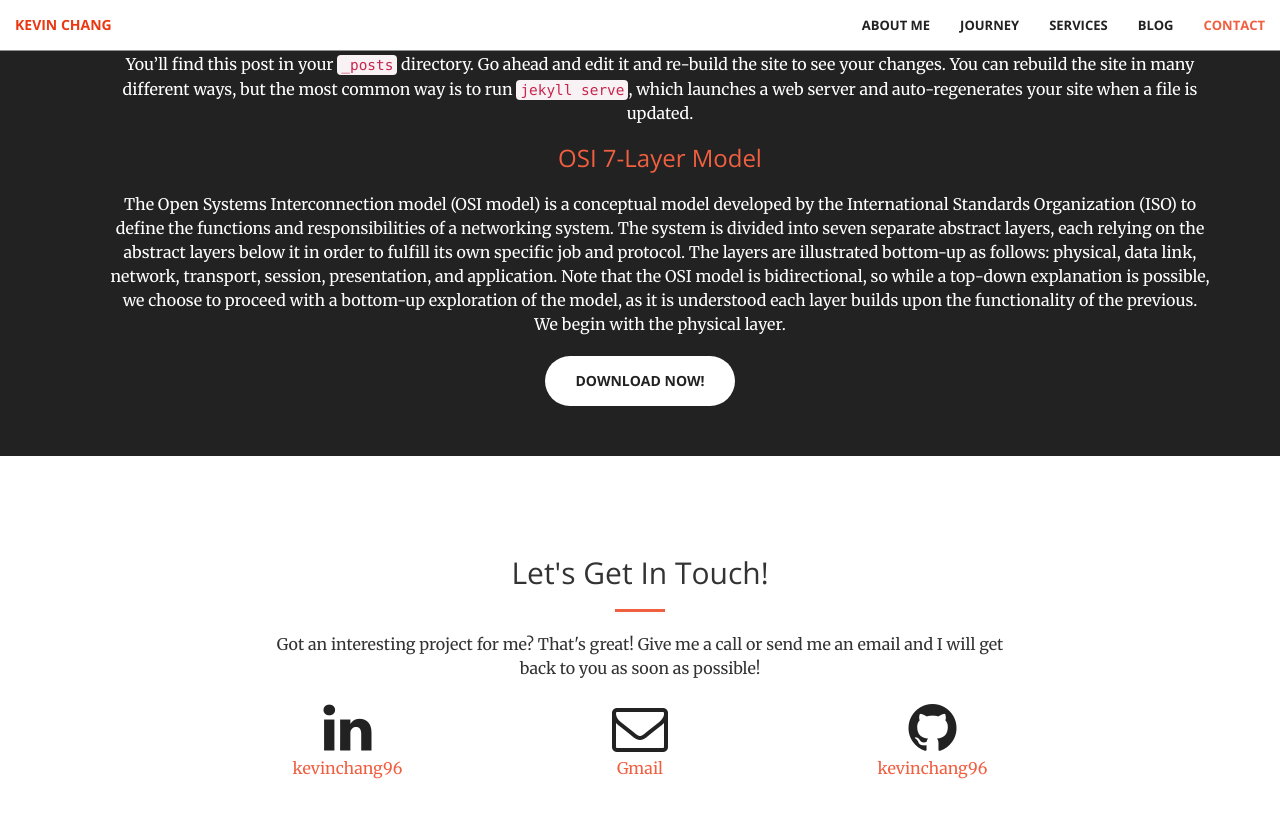
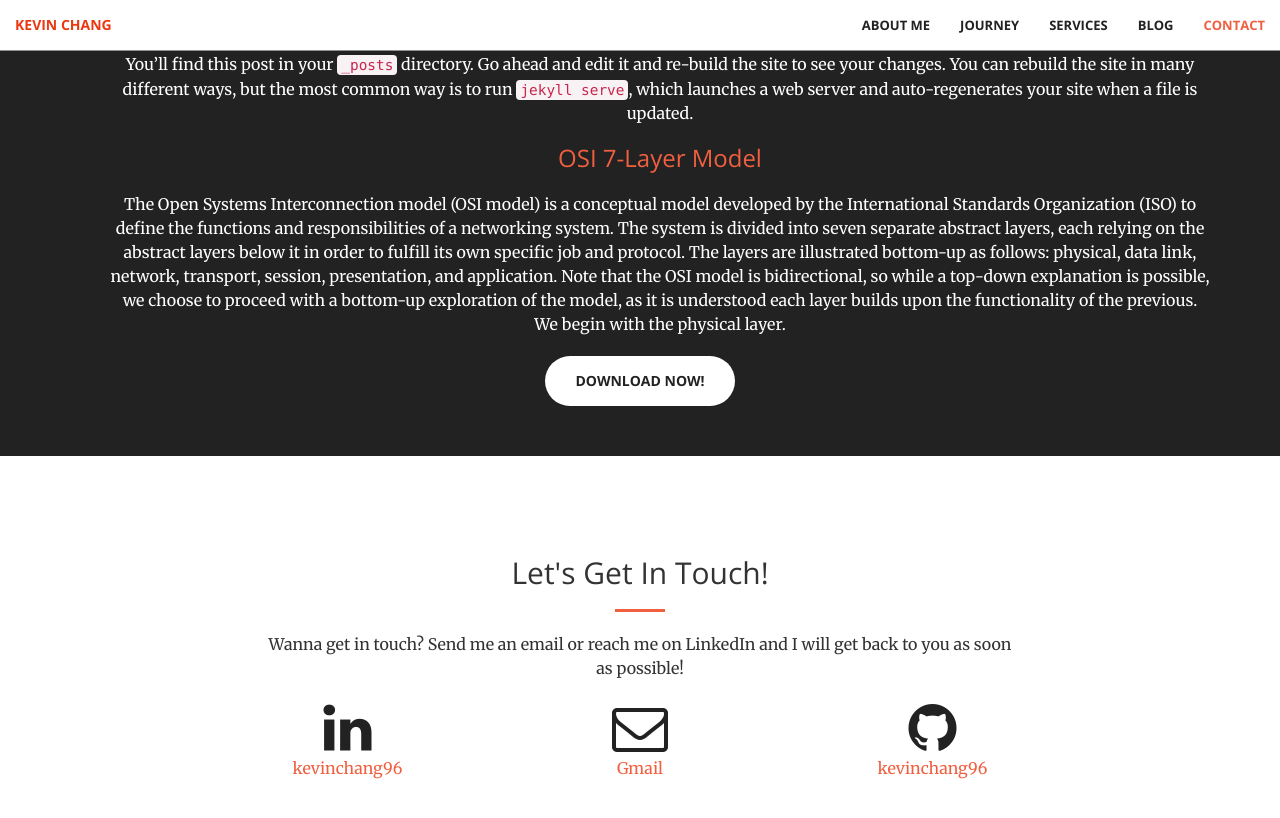
Before and after one commit to kevinchang96/kevinchang96.github.io, a Jekyll site: the page built from index.markdown, in a window 1280 px wide and 900 px high, scrolled down 2351 px. Shown: the top 818 px of the window. Built offline with Jekyll 4.4.1, drawn with Linux system fonts in a browser that asks for light colours.

Commit message:
altered contact message

```diff
--- a/_includes/contact.html
+++ b/_includes/contact.html
@@ -4,7 +4,7 @@
             <div class="col-lg-8 col-lg-offset-2 text-center">
                 <h2 class="section-heading">Let's Get In Touch!</h2>
                 <hr class="primary">
-                <p>Got an interesting project for me? That's great! Give me a call or send me an email and I will get back to you as soon as possible!</p>
+                <p>Wanna get in touch? Send me an email or reach me on LinkedIn and I will get back to you as soon as possible!</p>
             </div>
         <div class="col-lg-2 col-lg-offset-2 text-center">
             <a href="https://linkedin.com/{{ site.linkedin_username }}">
```
